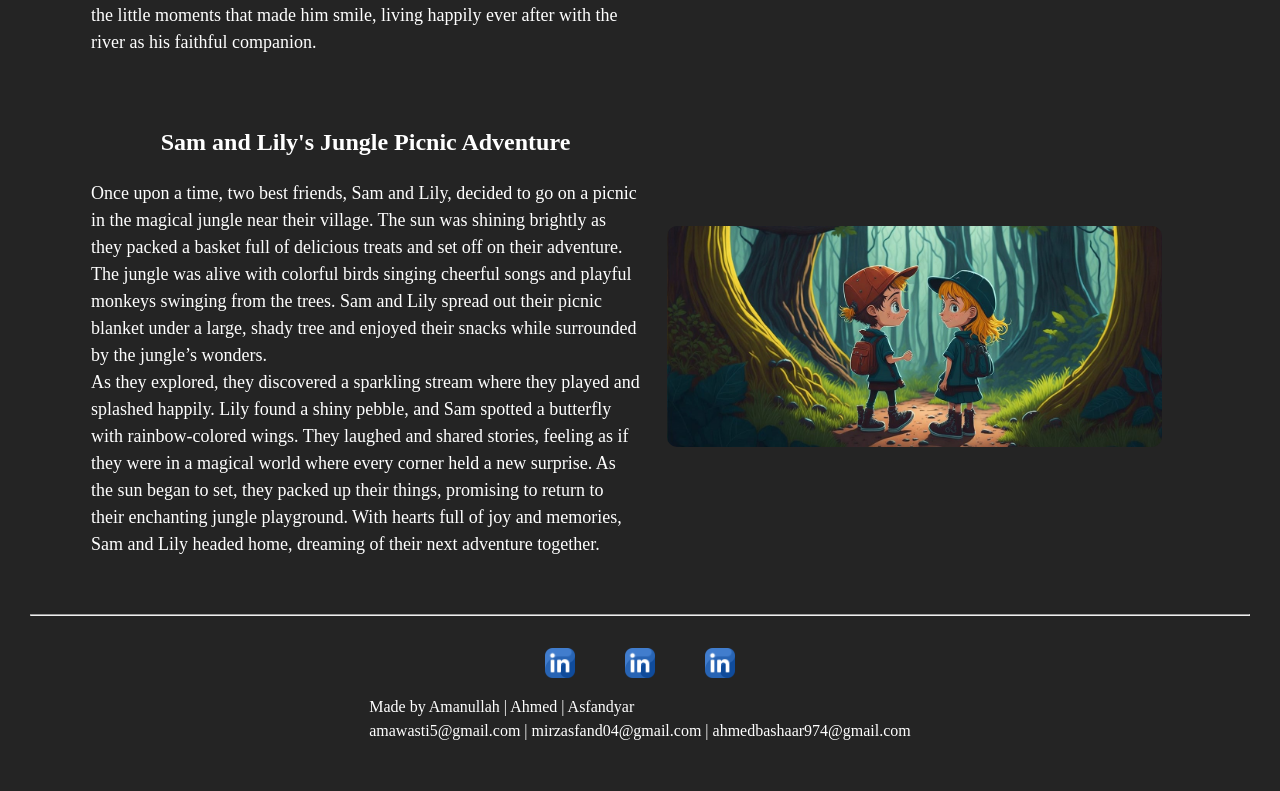
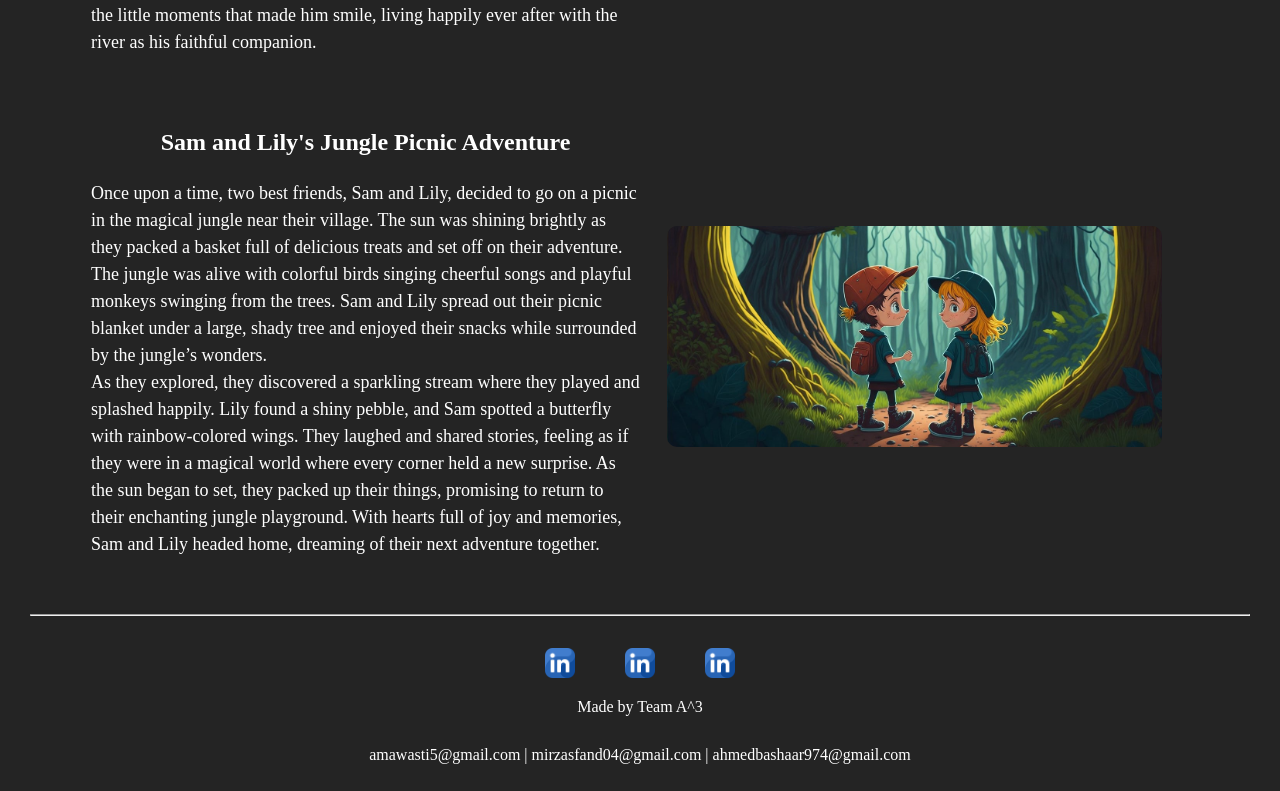
Before and after one commit to AmanWasti9/Story-Teller, a React (Vite) app: page / in a window 1280 px wide. Shown: the part 2037-2828 px from the top of the page. Before the commit the page ends 2804 px from the top, so only its background shows below. Built offline with nearby package versions, Linux system fonts and the light colour scheme; a web font is replaced by a local one.

Commit message:
Centered
Centered

```diff
--- a/src/Components/Footer.jsx
+++ b/src/Components/Footer.jsx
@@ -68,7 +68,9 @@ export default function Footer() {
         </div>
       </div>
       <div style={{ display: 'flex', justifyContent: 'center', alignItems: 'center', flexDirection: 'column', marginTop: '10px' }}>
-        Made by Amanullah | Ahmed | Asfandyar
+        <span style={{textAlign: 'center'}}>
+        Made by Team A^3
+        </span>
         <br />
         amawasti5@gmail.com | mirzasfand04@gmail.com | ahmedbashaar974@gmail.com
       </div>
```
